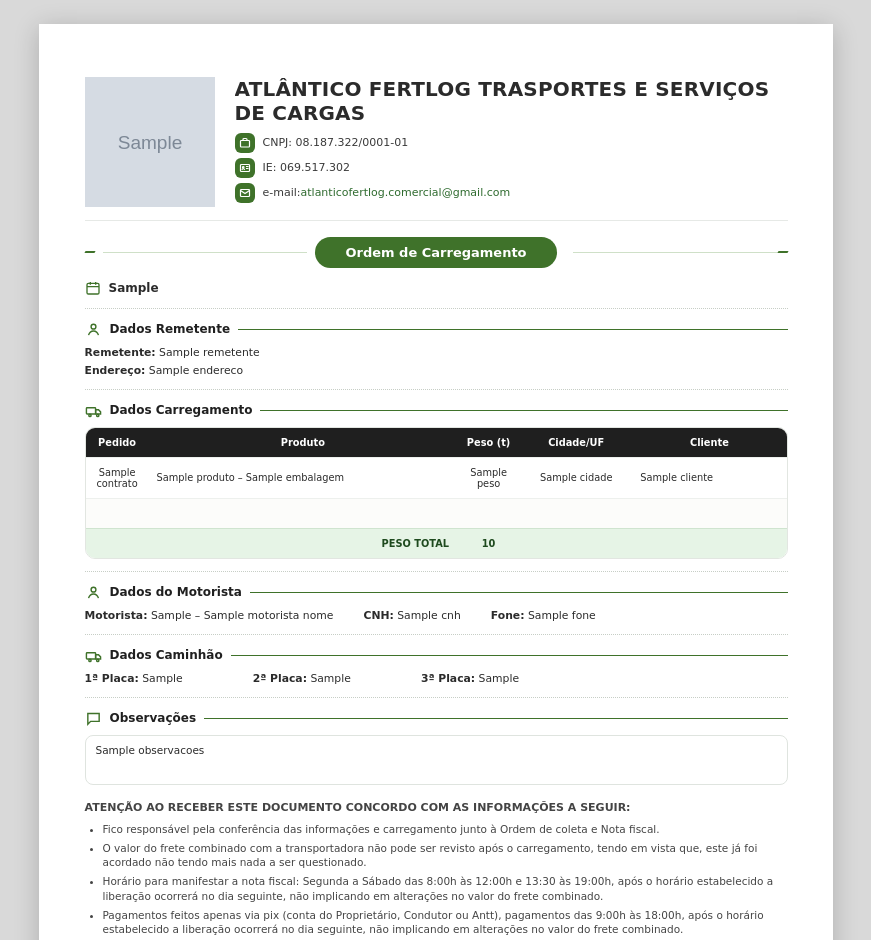
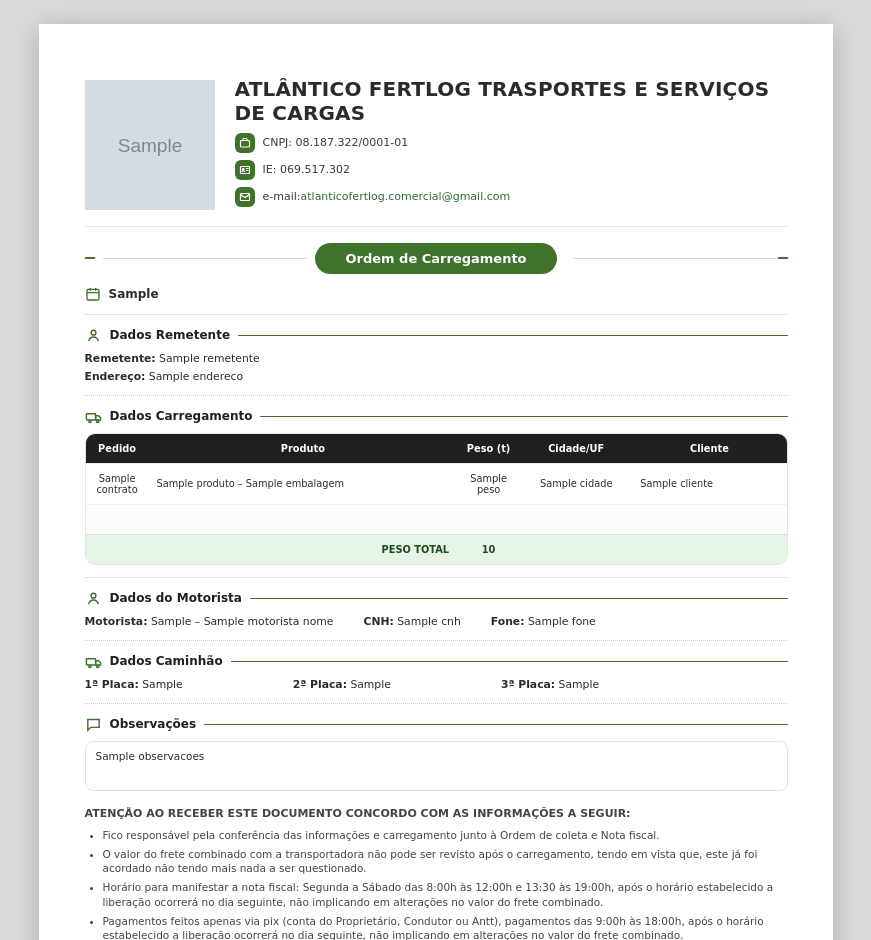
Before and after one commit to davidfranca9/GerenciadorAtlantico, a Python web app: template backend/app/templates/ordem_coleta.html in a window 1280 px wide. Shown: the top 940 px of the page, without its empty margins (204-1075 px from the left). Run offline with Jinja, Linux system fonts and the light colour scheme; the template is opened without the code that fills it: most values are stand-ins (such as "Sample title", 1, 10 or a date in 2020); grey boxes marked "Sample" are stand-in pictures.

Commit message:
Aumenta espacamento entre placas e entre linhas de CNPJ/IE/e-mail na O.C.

```diff
--- a/backend/app/templates/ordem_coleta.html
+++ b/backend/app/templates/ordem_coleta.html
@@ -54,7 +54,7 @@
     align-items: center;
     font-size: 11px;
     color: #3a3a3a;
-    margin: 5px 0;
+    margin: 7px 0;
   }
   .company-line a { color: #2f6b2f; text-decoration: none; }
   .badge-icon {
@@ -147,7 +147,7 @@
     margin: 5px 0;
   }
   .driver-grid > div { margin-right: 30px; }
-  .driver-grid.plates > div { margin-right: 70px; }
+  .driver-grid.plates > div { margin-right: 110px; }
 
   /* ---- table ---- */
   .table-wrap {
```
